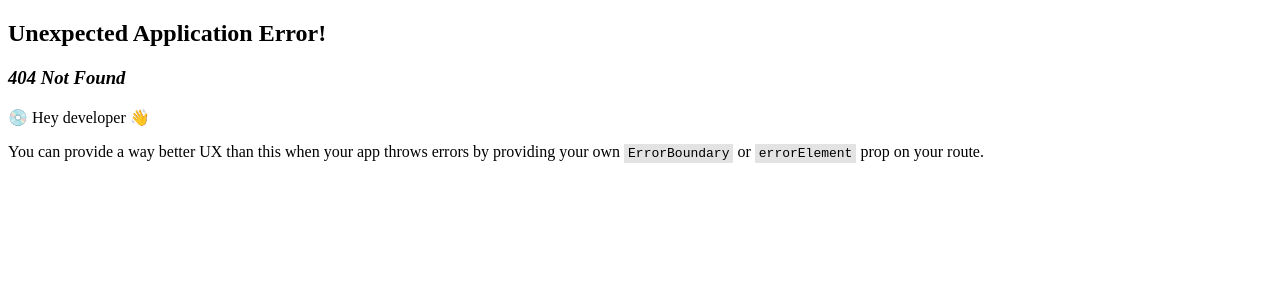
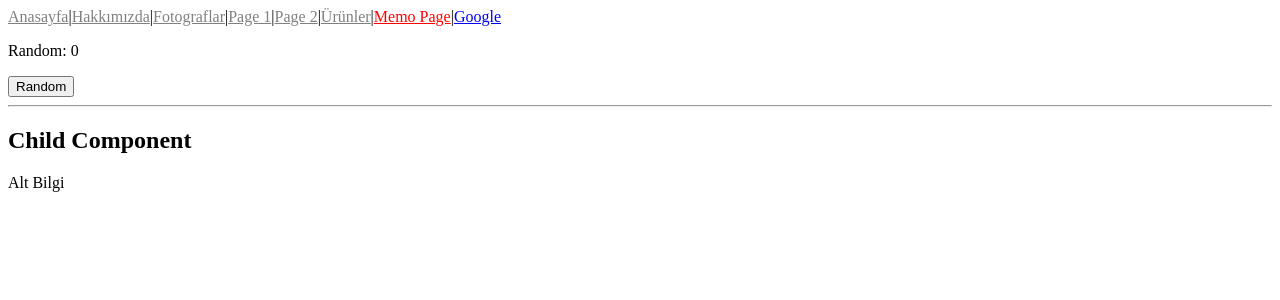
Before and after one commit to neominalsolutions/Treact-app-intro, a React (Vite) app: page /memo in a window 1280 px wide. Before the commit this address had no page. Shown: the top 300 px of the page. Built offline with nearby package versions, Linux system fonts and the light colour scheme.

Commit message:
Code-Splitting and Lazy

```diff
--- /dev/null
+++ b/src/components/lazy-demo.tsx
@@ -0,0 +1,20 @@
+/* eslint-disable @typescript-eslint/no-explicit-any */
+import { useEffect, useState } from 'react';
+
+// Not: Ekrana renderı geç verceğimiz düşündüğümüz componentleri Lazy olarak jsx içerisinde load edebiliriz. yanlız <Suspense fallback={<Loading />}><LazyComponent> </Suspense> formatında yazmamız lazım.
+function LazyDemo() {
+	const [users, setuser] = useState<any>([]);
+
+	useEffect(() => {
+		setTimeout(() => {
+			setuser([
+				{ id: 1, name: 'Ali' },
+				{ id: 2, name: 'can' },
+			]);
+		}, 10000);
+	}, []);
+
+	return <>Users Count: {users.length}</>;
+}
+
+export default LazyDemo;
--- a/src/layout/main-layout.tsx
+++ b/src/layout/main-layout.tsx
@@ -50,6 +50,14 @@ function MainLayout() {
 					Ürünler
 				</NavLink>
 				{'|'}
+
+				<NavLink
+					className={({ isActive }) => (isActive ? 'active' : 'passive')}
+					to="/memo"
+				>
+					Memo Page
+				</NavLink>
+				{'|'}
 				<a href="https://google.com">Google</a>
 			</nav>
 
--- a/src/pages/about/page.tsx
+++ b/src/pages/about/page.tsx
@@ -1,4 +1,7 @@
+import { lazy, Suspense } from 'react';
 import { useNavigate } from 'react-router';
+
+const LazyDemo = lazy(() => import('../../components/lazy-demo'));
 
 function About() {
 	// use ile başlayan herşey react da hooktur.
@@ -11,6 +14,16 @@ function About() {
 		<>
 			<p>About Page</p>
 
+			<br></br>
+			<hr></hr>
+
+			<Suspense fallback={<>...Loading</>}>
+				<LazyDemo />
+			</Suspense>
+
+			<br></br>
+			<hr></hr>
+
 			<button onClick={() => navigate('/')}>Anasayfa</button>
 		</>
 	);
--- /dev/null
+++ b/src/pages/memo/page.tsx
@@ -0,0 +1,68 @@
+// memoisation kavramı => parent component -> child component
+// react da parent component state değişimi sonrası render aldığını için parent içindeki child componentler bir props değişmesi react bunları rendera zorlar.
+// bundan kaçınmamnın yöntemi ise memoisation kavramı
+
+import { memo, useCallback, useMemo, useState } from 'react';
+
+type ChildProps = {
+	title?: string; // value type
+	items?: string[];
+	onSelect?: () => void; // ref type propslar propslar değişmese dahi memoization'ı bozar.
+};
+
+// Not: 1 Eğer-> Props içerisinde value type bir değer varsa, bu durumda react.memo işe yarar. Yenden render almayı engeller. Ya props içerisinde value type değil ref type varsa ne olacak.
+
+const Child = ({ title }: ChildProps) => {
+	console.log('...Child rendering');
+	return (
+		<>
+			<h2>Child Component</h2>
+			{title}
+		</>
+	);
+};
+
+const MemoChild = memo(Child); // value types
+
+// artık child component props değişmeden render almayacak
+
+const Parent = () => {
+	const [random, setRandom] = useState<number>(0);
+
+	console.log('...Parent rendering');
+
+	// Not: title gibi value type değerler props değişmenden component memoize olsun diye React.memo(component) kullan.
+
+	// [...items,{id:1}] {...state,{name:'Ali'}}
+
+	// [] component domda kaldığı sürece onItemSelectHandler bu func memoize et.
+	// func tipindeki değerler useCallback kullan
+	const onItemSelectHandler = useCallback(() => {
+		console.log('...item select');
+	}, []);
+
+	// propstan gönderilen ref değerler object veya array tipindeki değerler bunlar için useMemo kullan
+	const items = useMemo(() => {
+		return [];
+	}, []);
+
+	return (
+		<>
+			<p>Random: {random}</p>
+			<button onClick={() => setRandom(Math.random() * 10)}>Random</button>
+			<hr></hr>
+			{/* <Child /> */}
+			<MemoChild items={items} onSelect={onItemSelectHandler} />
+		</>
+	);
+};
+
+function MemoPage() {
+	return (
+		<>
+			<Parent />
+		</>
+	);
+}
+
+export default MemoPage;
--- a/src/routes/main-routes.ts
+++ b/src/routes/main-routes.ts
@@ -6,8 +6,12 @@ import PhotoPage from '../pages/photo/page';
 import PhotoDetailPage from '../pages/photo/[id]/page';
 import Page1 from '../pages/contexts/page1/page';
 import Page2 from '../pages/contexts/page2/page';
-import ProductListPage from '../pages/redux/ProductList/page';
-import CartSummaryPage from '../pages/redux/CartSummary/page';
+import MemoPage from '../pages/memo/page';
+import { lazy } from 'react';
+
+// her lazy için bir js dosyası oluşturuyor ->
+const ProductListPage = lazy(() => import('../pages/redux/ProductList/page'));
+const CartSummaryPage = lazy(() => import('../pages/redux/CartSummary/page'));
 
 export const mainRoutes: RouteObject = {
 	path: '',
@@ -45,5 +49,9 @@ export const mainRoutes: RouteObject = {
 			path: '/cart-summary',
 			Component: CartSummaryPage,
 		},
+		{
+			path: '/memo',
+			Component: MemoPage,
+		},
 	],
 };
```
